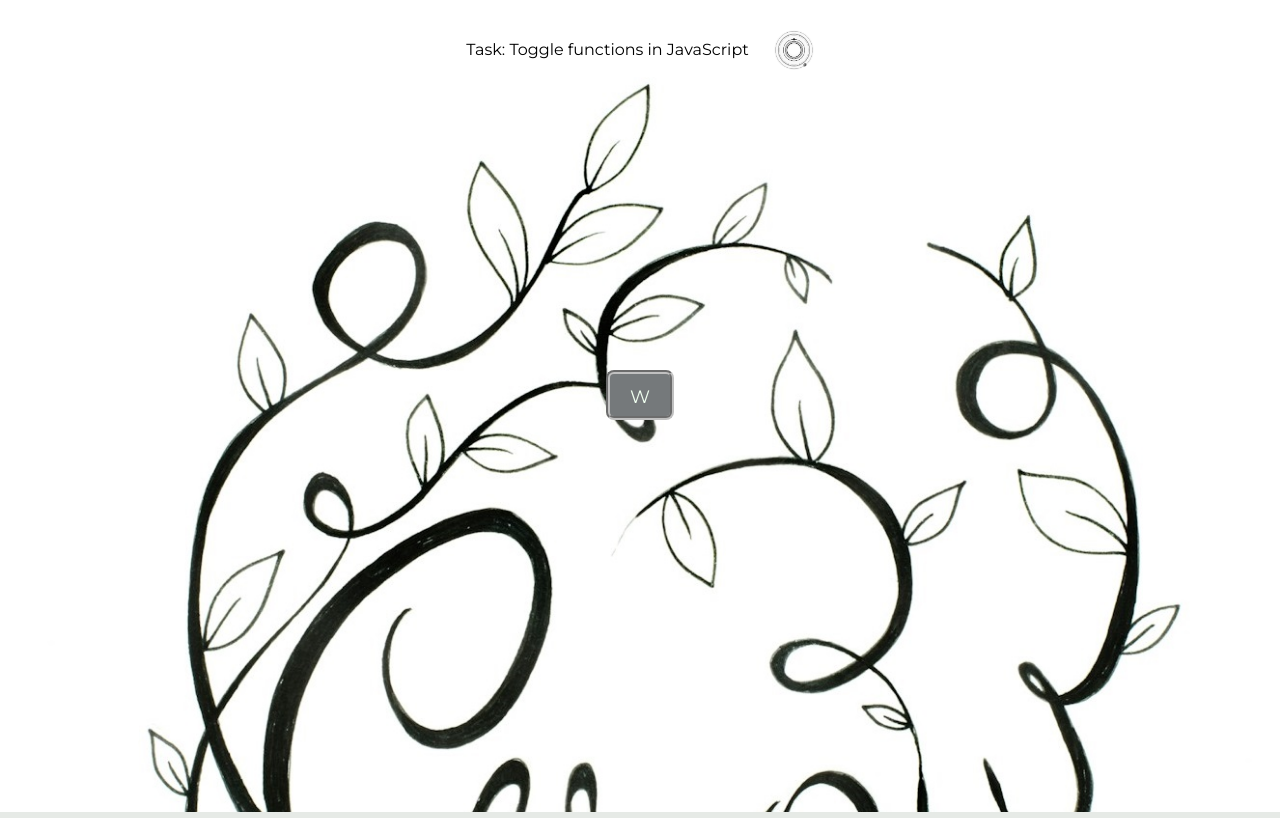
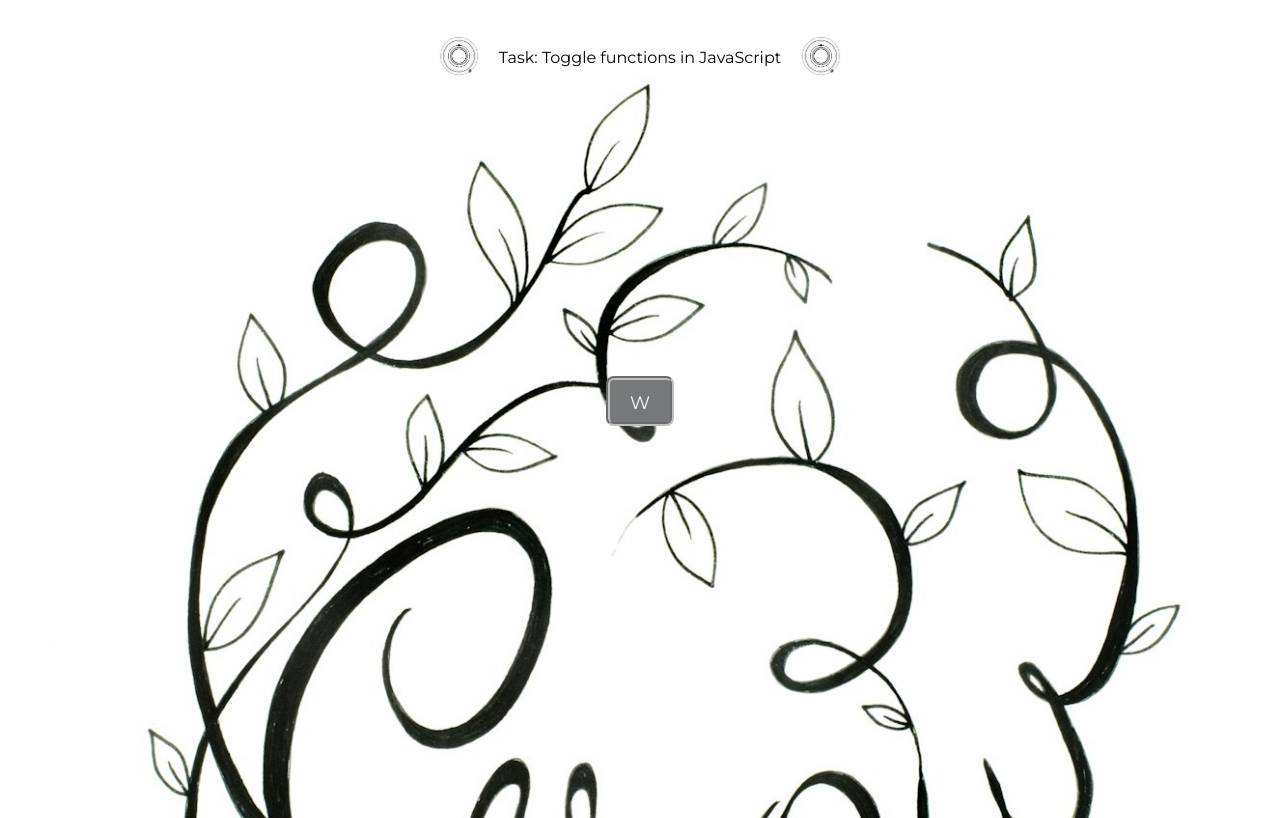
Before and after one commit to PollyKoder/jsEventListener, a plain HTML site: page index.html in a window 1280 px wide. Drawn offline with Linux system fonts and the light colour scheme.

Commit message:
minorCssAdjustments

```diff
--- a/index.html
+++ b/index.html
@@ -9,6 +9,7 @@
 </head>
 <body class="denial" id="bodyId">
     <header class="header">
+        <img class="smallLogo" id="menu" src="/img/alternatives/menuLogo.png" alt="">
         <p class="task">Task: Toggle functions in JavaScript</p>
         <img class="smallLogo" id="menu" src="/img/alternatives/menuLogo.png" alt="">
     </header>
--- a/style.css
+++ b/style.css
@@ -9,18 +9,19 @@
     display: flex;
     flex-direction: row;
     justify-content: center;
-    row-gap: 35px;
+    text-align: center;
+    row-gap: 40px;
 }
 
 .task {
-    display: flex;
-
+    padding: 8px;
+    padding-left: 20px;
+    padding-right: 20px;
 }
 
 .smallLogo {
-    margin-left: 25px;
     width: 40px;
-    margin-top: -10px;
+    margin-top: -4px;
     border: 0px solid none;
     border-radius: 20px;
 }
```
